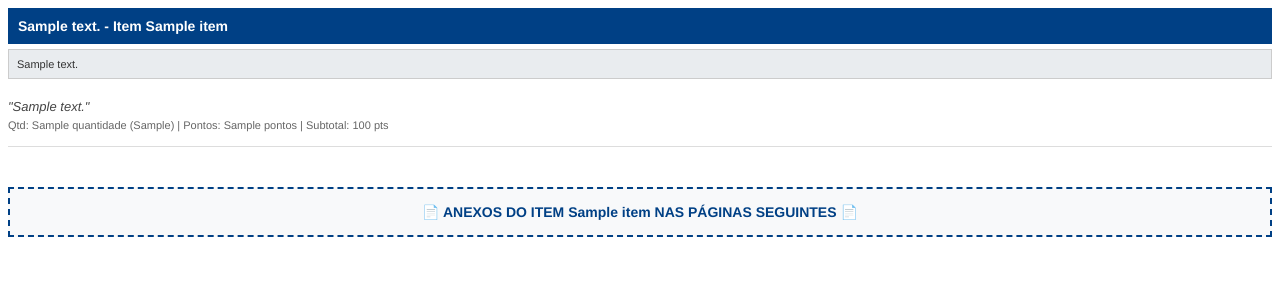
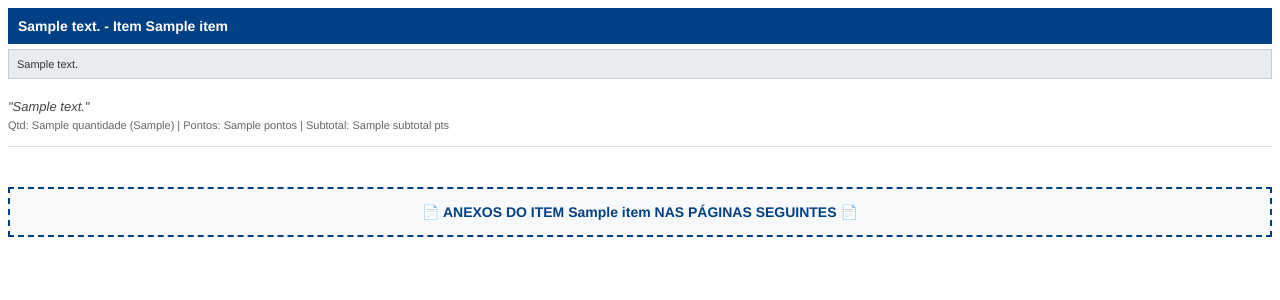
Before and after one commit to fabionaves-max/rsccalc, a Django app: template main/templates/memorial_item.html in a window 1280 px wide. Shown: the top 300 px of the page. Run offline with Django 5.2, Linux system fonts and the light colour scheme; the template is opened without the code that fills it: most values are stand-ins (such as "Sample title", 1, 10 or a date in 2020).

Commit message:
Correção no subtotal do item

```diff
--- a/main/models.py
+++ b/main/models.py
@@ -155,6 +155,11 @@ class AtividadeComprovada(models.Model):
     def __str__(self):
         return f"{self.criterio} ({self.quantidade}x)"
 
+    @property
+    def subtotal(self):
+        """ Calcula o subtotal desta atividade mantendo as casas decimais """
+        return self.quantidade * self.criterio.pontos
+
 
 from django.db.models.signals import post_save, post_delete
 from django.dispatch import receiver
--- a/main/templates/detalhe_requerimento.html
+++ b/main/templates/detalhe_requerimento.html
@@ -85,7 +85,7 @@
                                     <div>
                                         <em class="text-dark">"{{ atividade.descricao_atividade|default:'Sem descrição informada' }}"</em><br>
                                         <small class="text-muted fw-bold">
-                                            Qtd: {{ atividade.quantidade }} | Subtotal: {% widthratio atividade.quantidade 1 item.criterio.pontos %} pts
+                                            Qtd: {{ atividade.quantidade }} | Subtotal: {{ atividade.subtotal }} pts
                                         </small>
                                     </div>
 
--- a/main/templates/memorial_item.html
+++ b/main/templates/memorial_item.html
@@ -31,7 +31,7 @@
         </div>
         <div class="dados-matematicos">
             Qtd: {{ atividade.quantidade }} ({{ atividade.criterio.unidade_medida }})  | Pontos: {{ criterio.pontos }} |
-            Subtotal: {% widthratio atividade.quantidade 1 criterio.pontos %} pts
+            Subtotal: {{ atividade.subtotal }} pts
         </div>
     </div>
     {% endfor %}
```
